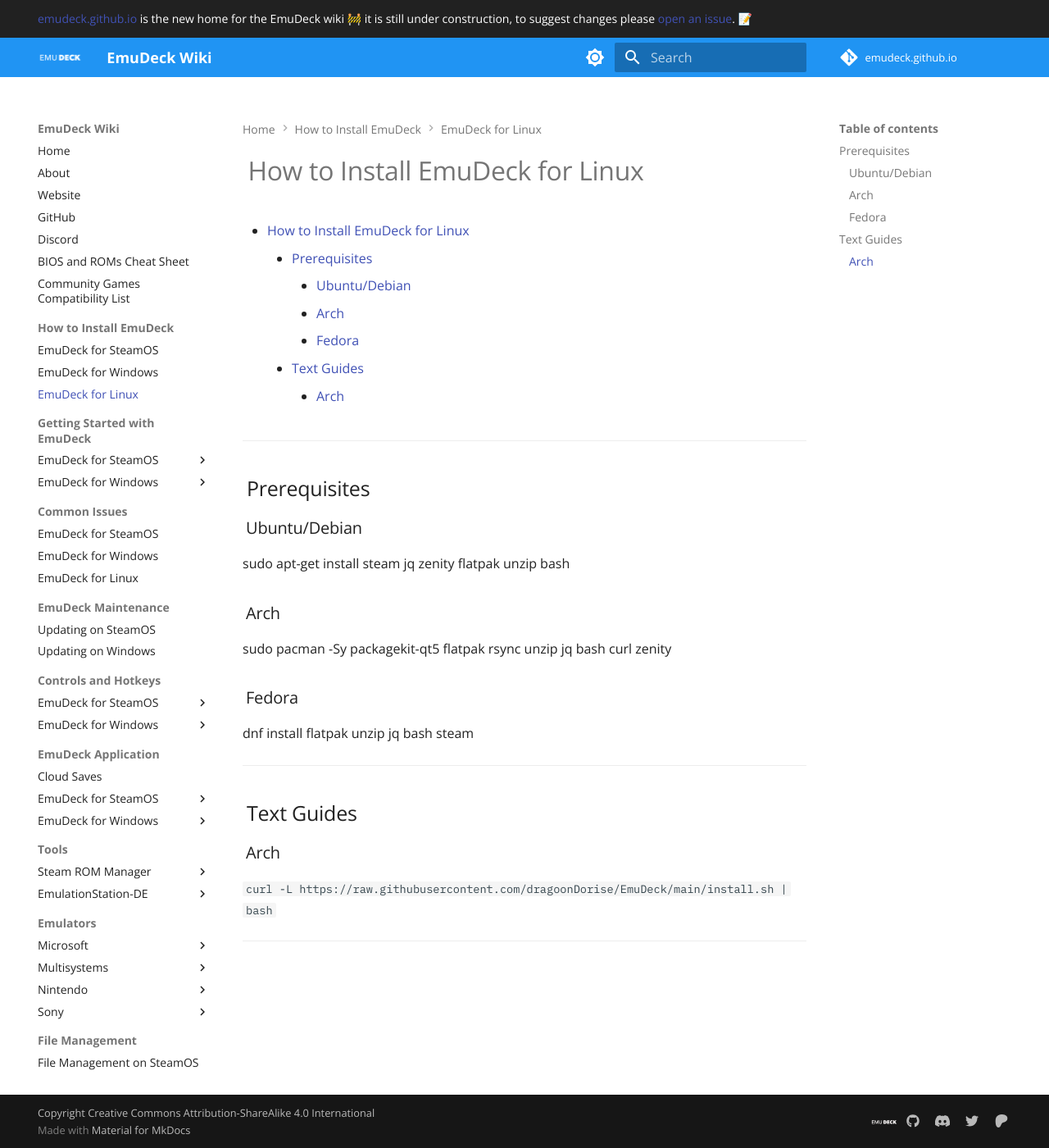
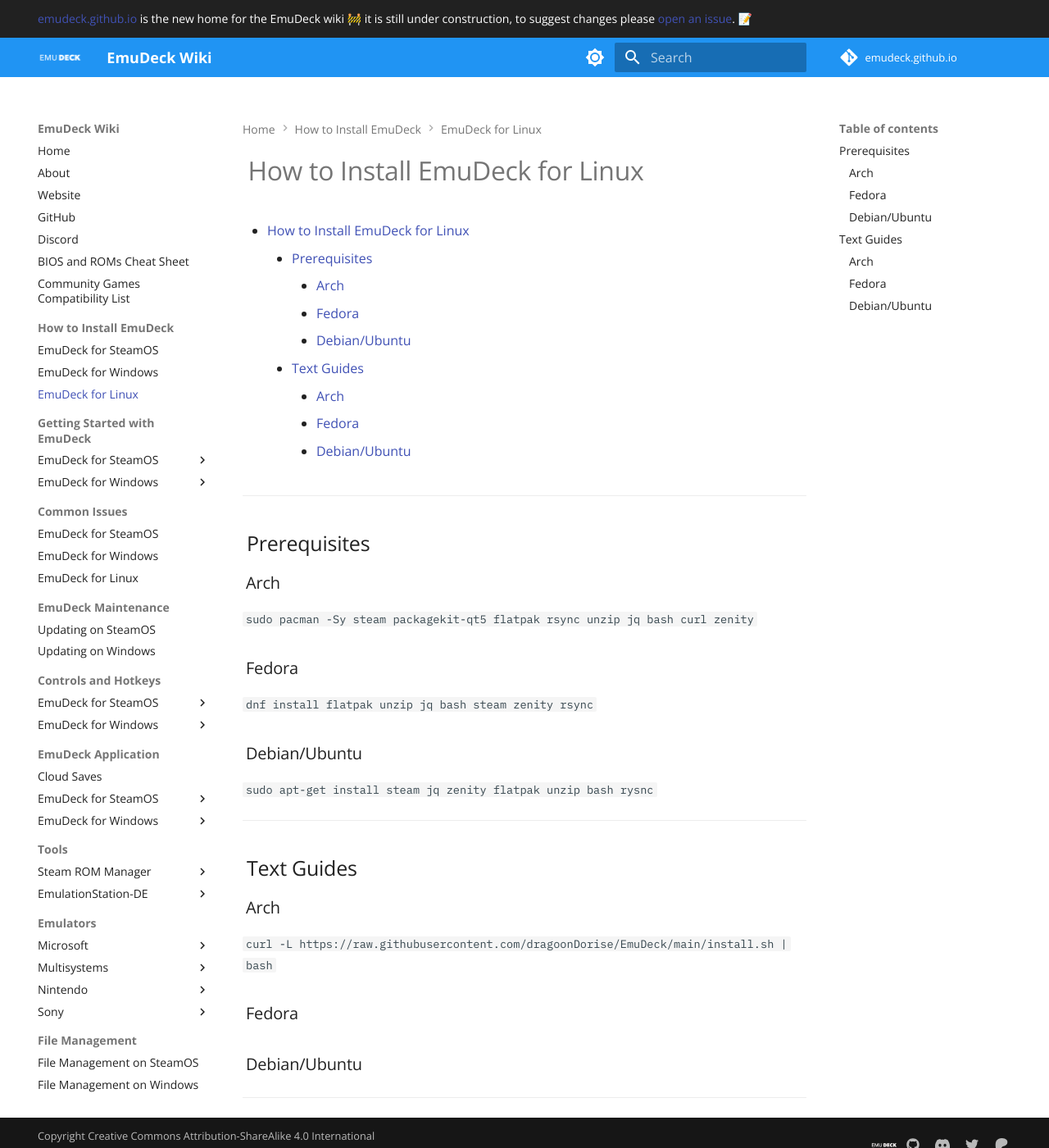
Before and after one commit to EmuDeck/emudeck.github.io, an MkDocs documentation site: the page built from docs/how-to-install-emudeck/linux/index.md, in a window 1280 px wide and 1400 px high. Shown: the whole window at 82% size. Built offline with MkDocs 1.6.1 and Material for MkDocs 9.7.7, drawn with Linux system fonts in a browser that asks for light colours; comment, search, counter and statistics services are not loaded.

Commit message:
Add missing dependencies for linux

```diff
--- a/docs/how-to-install-emudeck/linux/index.md
+++ b/docs/how-to-install-emudeck/linux/index.md
@@ -6,23 +6,28 @@
 
 ## Prerequisites
 
-### Ubuntu/Debian
-
-sudo apt-get install steam jq zenity flatpak unzip bash
-
 ### Arch
 
-sudo pacman -Sy packagekit-qt5 flatpak rsync unzip jq bash curl zenity
+`sudo pacman -Sy steam packagekit-qt5 flatpak rsync unzip jq bash curl zenity`
 
 ### Fedora
 
-dnf install flatpak unzip jq bash steam
+`dnf install flatpak unzip jq bash steam zenity rsync`
+
+### Debian/Ubuntu
+
+`sudo apt-get install steam jq zenity flatpak unzip bash rysnc`
 
 ***
 
 ## Text Guides
 
 ### Arch
+
 `curl -L https://raw.githubusercontent.com/dragoonDorise/EmuDeck/main/install.sh | bash`
 
+### Fedora
+
+### Debian/Ubuntu
+
 ***
```
